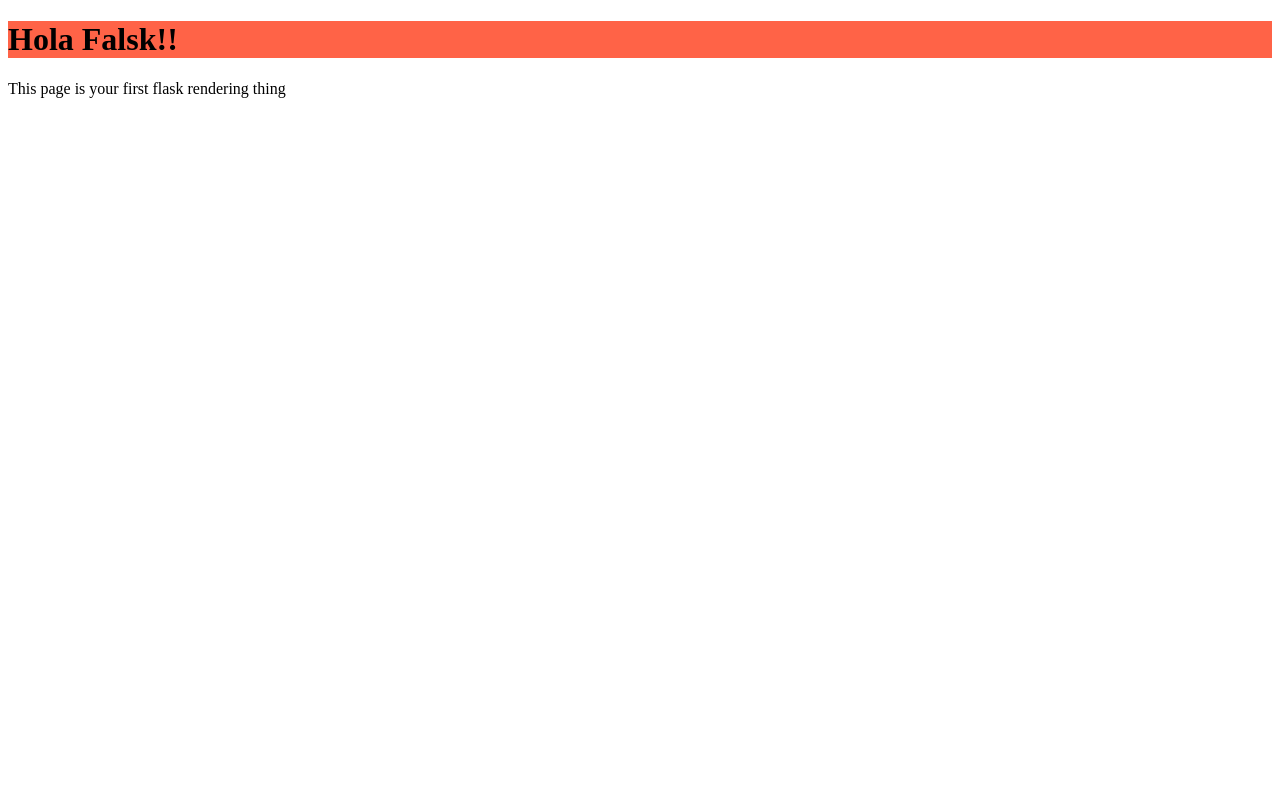
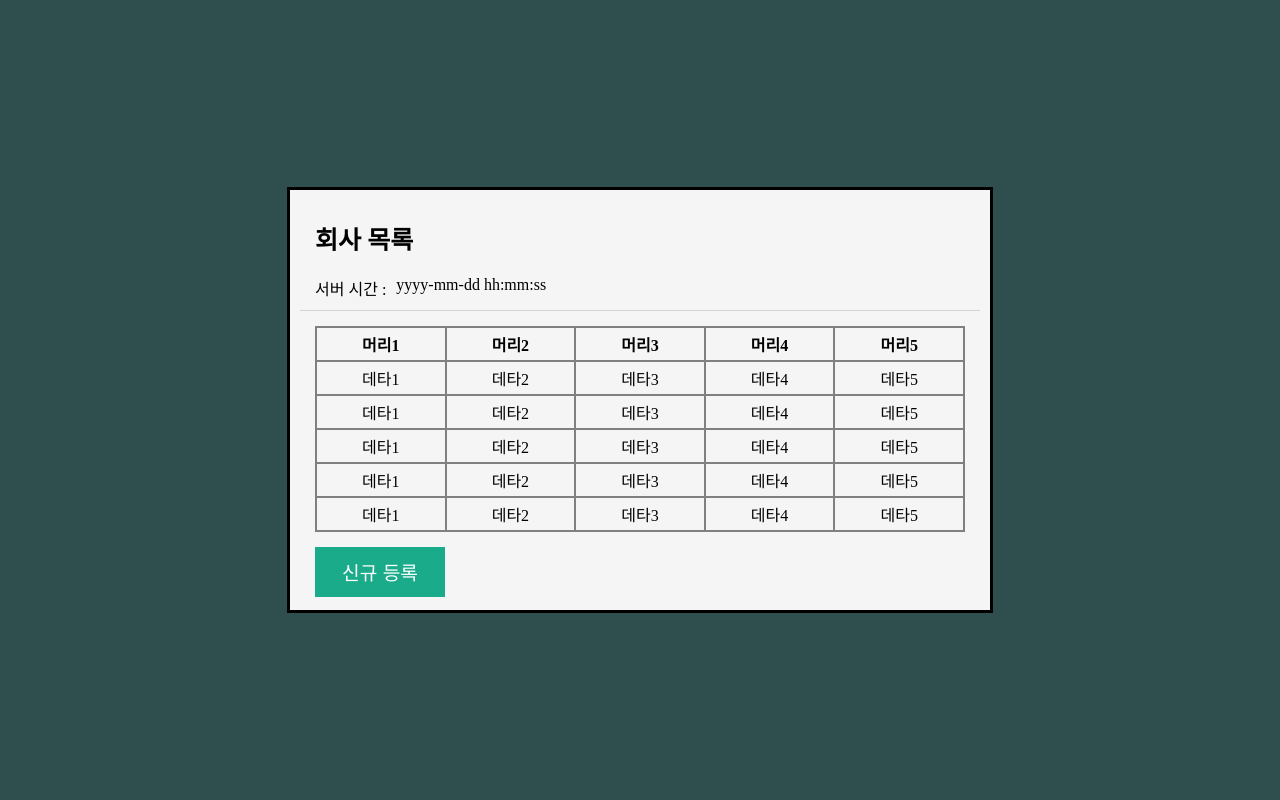
Before and after one commit to chrisYang256/yt_simple_web_service, a Flask app: template templates/index.html in a window 1280 px wide. Run offline with Flask 2, Linux system fonts and the light colour scheme; the template is opened without the code that fills it, so the values that code supplies are empty.

Commit message:
add: view(html, css) - 회사 목록, 삭세보기, 수정, 삭제 페이지

```diff
--- /dev/null
+++ b/static/css/common.css
@@ -0,0 +1,101 @@
+/* pure tags */
+html,
+body {
+  margin: 0;
+  padding: 0;
+  height: 100%;
+}
+
+body {
+  background-color: darkslategray;
+}
+
+p {
+  margin: 0;
+}
+
+/* section::: panel-wrapper */
+#outer-box-wrapper {
+  display: flex;
+  justify-content: center;
+  align-items: center;
+  min-height: 100vh;
+  flex-direction: row;
+}
+
+#outer_box {
+  border: 3px solid black;
+  width: 700px;
+  height: 420px;
+  background-color: whitesmoke;
+}
+
+/* section::: panel-head */
+#boxtitle-and-time-wrapper {
+  margin: 30px 0px 0px 25px;
+}
+
+#box-title {
+  font-size: 25px;
+  font-weight: bold;
+  margin-top: 10px;
+}
+
+#server-time-wrapper {
+  display: flex;
+  margin-top: 20px;
+}
+
+#server-time {
+  margin-left: 10px;
+}
+
+/* button */
+button {
+  background: #1aab8a;
+  color: #fff;
+  border: none;
+  position: relative;
+  height: 50px;
+  font-size: 1.2em;
+  width: 130px;
+  padding: 0 1em;
+  cursor: pointer;
+  transition: 800ms ease all;
+  outline: none;
+}
+button:hover {
+  background: #fff;
+  color: #1aab8a;
+}
+button:before,
+button:after {
+  content: "";
+  position: absolute;
+  top: 0;
+  right: 0;
+  height: 2px;
+  width: 0;
+  background: #1aab8a;
+  transition: 400ms ease all;
+}
+button:after {
+  right: inherit;
+  top: inherit;
+  left: 0;
+  bottom: 0;
+}
+button:hover:before,
+button:hover:after {
+  width: 100%;
+  transition: 800ms ease all;
+}
+
+/* other accessory */
+#divide-line {
+  width: 680px;
+  height: 1px;
+  margin: 10px 0px 0px 10px;
+  right: 10px;
+  background-color: lightgray;
+}
--- /dev/null
+++ b/static/css/index.css
@@ -0,0 +1,22 @@
+/* section::: panel-table */
+#table_wrapper {
+  display: flex;
+  justify-content: center;
+  align-items: center;
+  margin: 15px 0px 0px 0px;
+}
+
+table,
+td,
+th {
+  border: solid 2px gray;
+  border-collapse: collapse;
+  text-align: center;
+  width: 650px;
+  height: 30px;
+}
+
+/* section::: panel-button */
+#new-button-wrapper {
+  margin: 15px 0px 0px 25px;
+}
--- a/templates/index.html
+++ b/templates/index.html
@@ -1,19 +1,95 @@
 <!DOCTYPE html>
 <html lang="en">
-<head>
-    <meta charset="UTF-8">
-    <meta http-equiv="X-UA-Compatible" content="IE=edge">
-    <meta name="viewport" content="width=device-width, initial-scale=1.0">
-    <title>main page</title>
-</head>
-<body>
-    <style>
-        #main_title {
-            background-color: tomato;
-        }
-    </style>
-    <h1 id="main_title">Hola Falsk!!</h1>
-    <div>This page is your first flask rendering thing</div>
+  <head>
+    <meta charset="UTF-8" />
+    <meta http-equiv="X-UA-Compatible" content="IE=edge" />
+    <meta name="viewport" content="width=device-width, initial-scale=1.0" />
+    <link rel="stylesheet" type="text/css" href="..\static\css\common.css" />
+    <link rel="stylesheet" type="text/css" href="..\static\css\index.css" />
+    <title>Company List</title>
+  </head>
+  <body>
+    <section id="panel-wrapper">
+      <div id="outer-box-wrapper">
+        <div id="outer_box">
 
-</body>
+          <section id="panel-head">
+            <div id="boxtitle-and-time-wrapper">
+              <div id="box-title">
+                <p>회사 목록</p>
+              </div>
+              <div id="server-time-wrapper">
+                <p>서버 시간 :</p>
+                <div id="server-time">
+                  <p>yyyy-mm-dd hh:mm:ss</p>
+                </div>
+              </div>
+            </div>
+          </section>
+
+          <div id="divide-line"></div>
+
+          <section id="panel-table">
+            <div id="table_wrapper">
+              <table>
+                <tr>
+                  <th>머리1</th>
+                  <th>머리2</th>
+                  <th>머리3</th>
+                  <th>머리4</th>
+                  <th>머리5</th>
+                </tr>
+                <tr>
+                  <td>데타1</td>
+                  <td>데타2</td>
+                  <td>데타3</td>
+                  <td>데타4</td>
+                  <td>데타5</td>
+                </tr>
+                <tr>
+                  <td>데타1</td>
+                  <td>데타2</td>
+                  <td>데타3</td>
+                  <td>데타4</td>
+                  <td>데타5</td>
+                </tr>
+                <tr>
+                  <td>데타1</td>
+                  <td>데타2</td>
+                  <td>데타3</td>
+                  <td>데타4</td>
+                  <td>데타5</td>
+                </tr>
+                <tr>
+                  <td>데타1</td>
+                  <td>데타2</td>
+                  <td>데타3</td>
+                  <td>데타4</td>
+                  <td>데타5</td>
+                </tr>
+                <tr>
+                  <td>데타1</td>
+                  <td>데타2</td>
+                  <td>데타3</td>
+                  <td>데타4</td>
+                  <td>데타5</td>
+                </tr>
+              </table>
+            </div>
+          </section>
+
+          <section id="panel-button">
+            <div id="new-button-wrapper">
+              <button
+                type="button"
+                class="navyBtn"
+                onClick="location.href='PAGENAME.html'"
+              >
+                신규 등록
+              </button>
+          </section>
+        </div>
+      </div>
+    </section>
+  </body>
 </html>
```
Also changed, not shown: static/css/add_company.css (added, +38 -0 lines), static/css/detail_view.css (added, +37 -0 lines), static/css/update_company.css (added, +38 -0 lines), templates/add_company.html (added, +74 -0 lines), templates/detail_view.html (added, +79 -0 lines), templates/info.html (deleted, +0 -14 lines), templates/update_company.html (added, +74 -0 lines).
